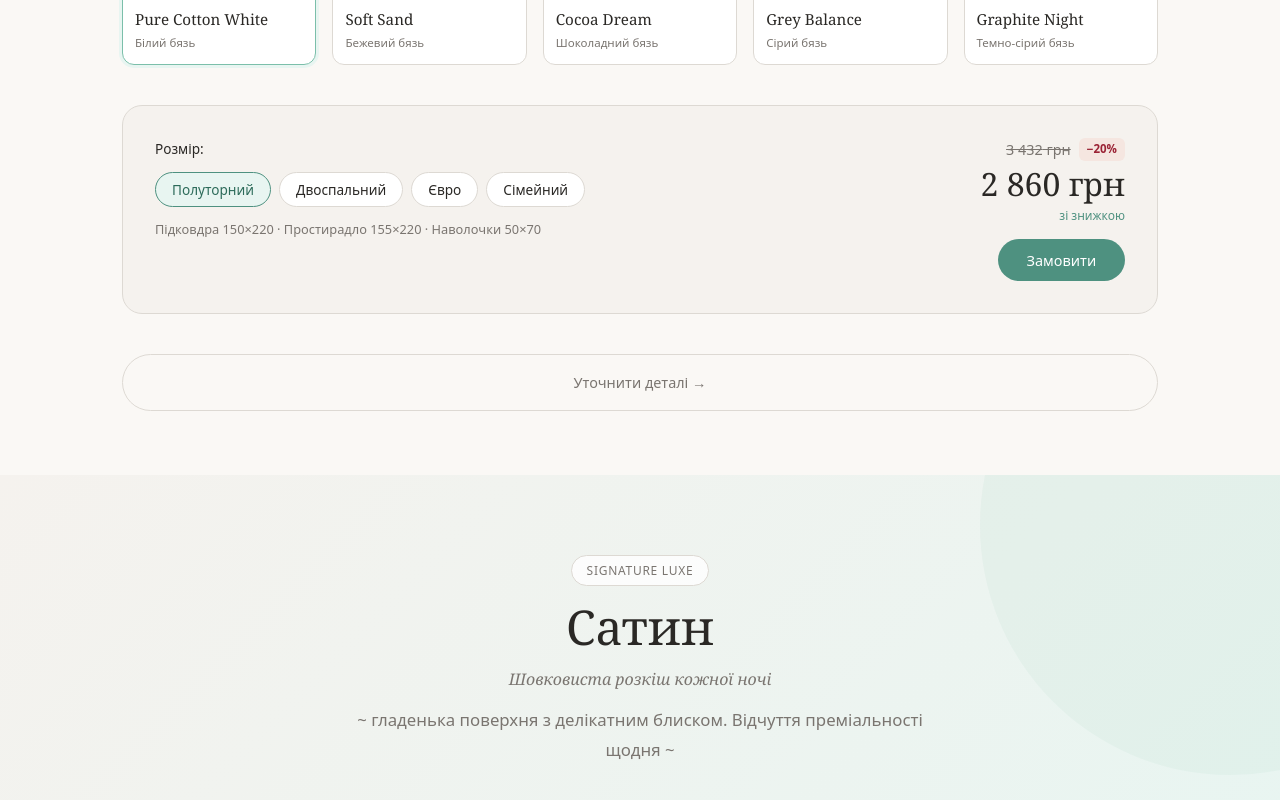
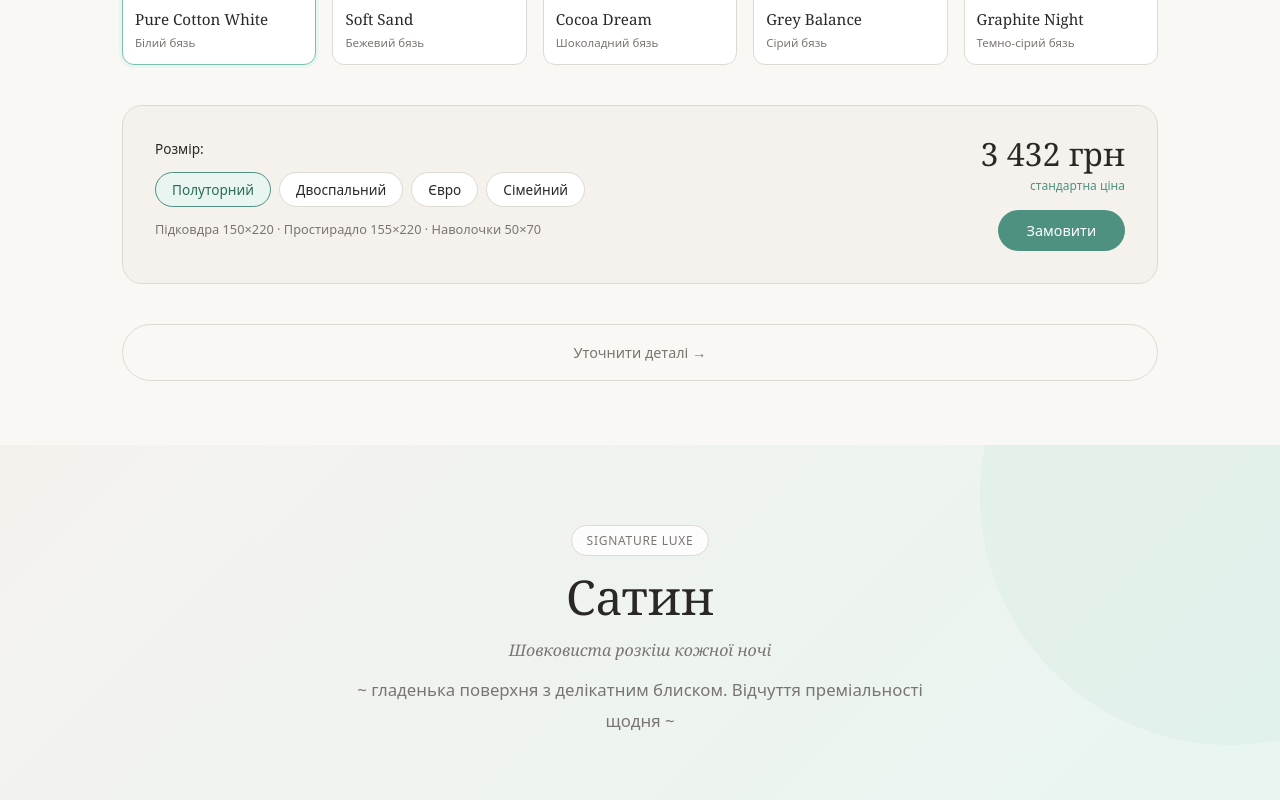
Before and after one commit to NasTiaFox30/Inlove-postil, a React (Vite) app: page / in a window 1280 px wide. Shown: the part 1980-2780 px from the top of the page. Built offline with nearby package versions, Linux system fonts and the light colour scheme.

Commit message:
Dynamic changing sale count (ProductSection)

```diff
--- a/src/components/ProductSection.jsx
+++ b/src/components/ProductSection.jsx
@@ -1,13 +1,22 @@
 import { useState } from 'react'
 import styles from './ProductSection.module.css'
-import { sizes } from '../data/products'
+import { sizes, discountConfig } from '../data/products'
 
 export default function ProductSection({ category, data, onAddToCart, cartList }) {
   const [activeItem, setActiveItem] = useState(data.items[0])
   const [activeSize, setActiveSize] = useState('poltora')
 
-  const price = data.prices[activeSize]
-  const currentSizeObj = sizes.find(s => s.id === activeSize)
+  // Отримуємо готові фіксовані ціни з об'єкта products.js для поточного розміру
+  const rawPrice = data.prices[activeSize]
+
+  // Динамічно витягуємо індивідуальний відсоток знижки для цієї категорії тканин з конфігу
+  const currentDiscountPercent = discountConfig.categories[category] || 0
+
+  // Знижка активна, якщо вона увімкнена глобально ТА відсоток для цієї категорії більший за 0
+  const isDiscountActive = discountConfig.globalEnabled && (currentDiscountPercent > 0)
+
+  // Визначаємо фінальну ціну продажу: якщо акція активна — беремо готову фіксовану ціну 'sale'
+  const finalPrice = isDiscountActive ? rawPrice.sale : rawPrice.original
 
   // перевірка, чи саме цей колір ТА розмір уже є в кошику
   const isAlreadyInCart = cartList?.some(
@@ -23,9 +32,9 @@ export default function ProductSection({ category, data, onAddToCart, cartList }
       nameUa: activeItem.nameUa,
       category: category,
       sizeId: activeSize,
-      sizeLabel: currentSizeObj?.label,
-      basePriceOriginal: price.original,
-      basePriceSale: price.sale,
+      sizeLabel: sizes.find(s => s.id === activeSize)?.label,
+      basePriceOriginal: rawPrice.original,
+      basePriceSale: finalPrice, // Передаємо точну ціну продавця у кошик
       image: activeItem.image
     })
 
@@ -133,14 +142,21 @@ export default function ProductSection({ category, data, onAddToCart, cartList }
           </div>
 
           <div className={styles.priceBox}>
-            <div className={styles.priceRow}>
-              <span className={styles.priceOld}>{price.original.toLocaleString('uk-UA')} грн</span>
-              <span className={styles.discountBadge}>−20%</span>
+            {/* Рендеримо закреслену стару ціну та динамічний дисконт-бейдж */}
+            {isDiscountActive && (
+              <div className={styles.priceRow}>
+                <span className={styles.priceOld}>{rawPrice.original.toLocaleString('uk-UA')} грн</span>
+                <span className={styles.discountBadge}>−{currentDiscountPercent}%</span>
+              </div>
+            )}
+
+            <div className={styles.priceSale}>
+              {finalPrice.toLocaleString('uk-UA')} грн
             </div>
-            <div className={styles.priceSale}>
-              {price.sale.toLocaleString('uk-UA')} грн
-            </div>
-            <p className={styles.priceNote}>зі знижкою</p>
+
+            <p className={styles.priceNote}>
+              {isDiscountActive ? 'зі знижкою' : 'стандартна ціна'}
+            </p>
 
             <button onClick={handleOrderClick} className={styles.orderBtn}>
               {isAlreadyInCart ? '✓ Додати ще один' : 'Замовити'}
```
